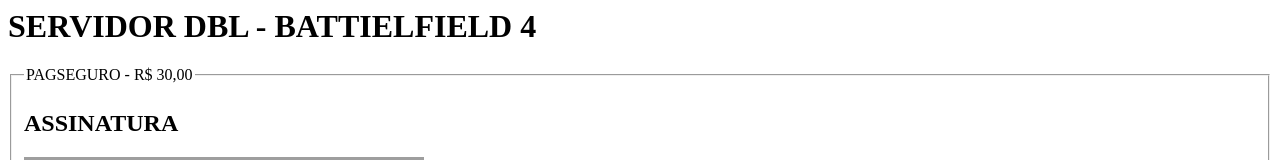
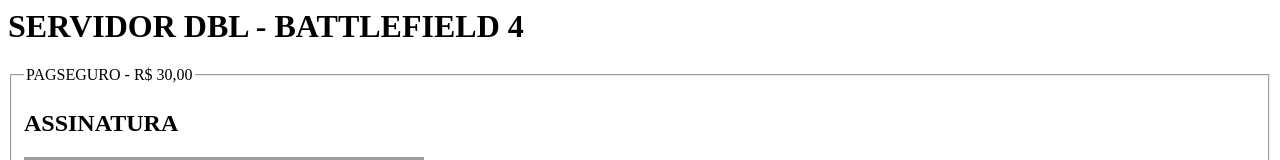
Before and after one commit to pedromartos/site-dbl, a plain HTML site: page index.html in a window 1280 px wide. Shown: the top 160 px of the page. Drawn offline with Linux system fonts and the light colour scheme; grey boxes are pictures that could not be loaded.

Commit message:
Fix typo

```diff
--- a/index.html
+++ b/index.html
@@ -1,7 +1,7 @@
 <html>
   <head></head>
   <body>
-    <h1>SERVIDOR DBL - BATTIELFIELD 4</h1>
+    <h1>SERVIDOR DBL - BATTLEFIELD 4</h1>
 
     <fieldset>
       <legend>PAGSEGURO - R$ 30,00</legend>
```
